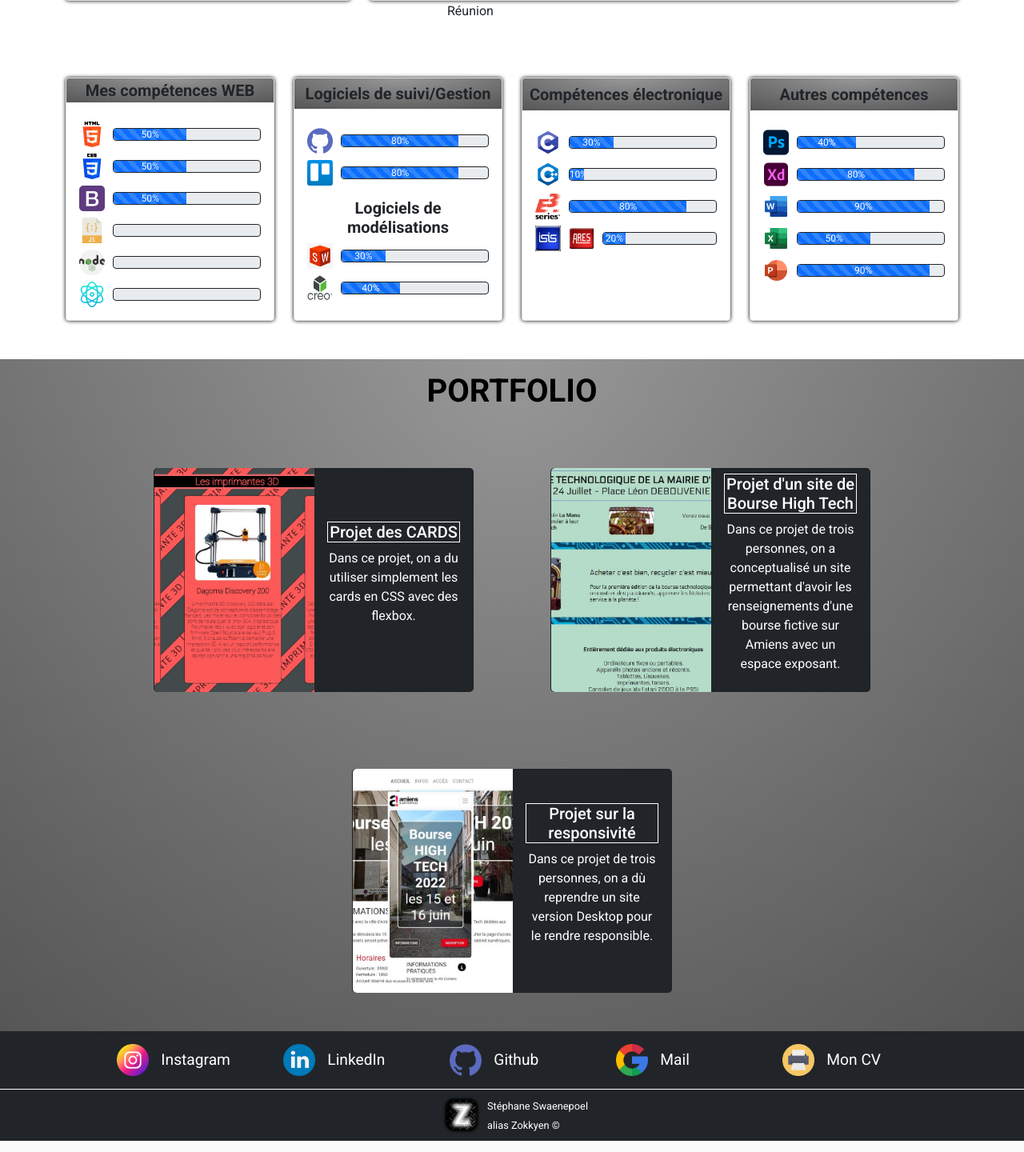
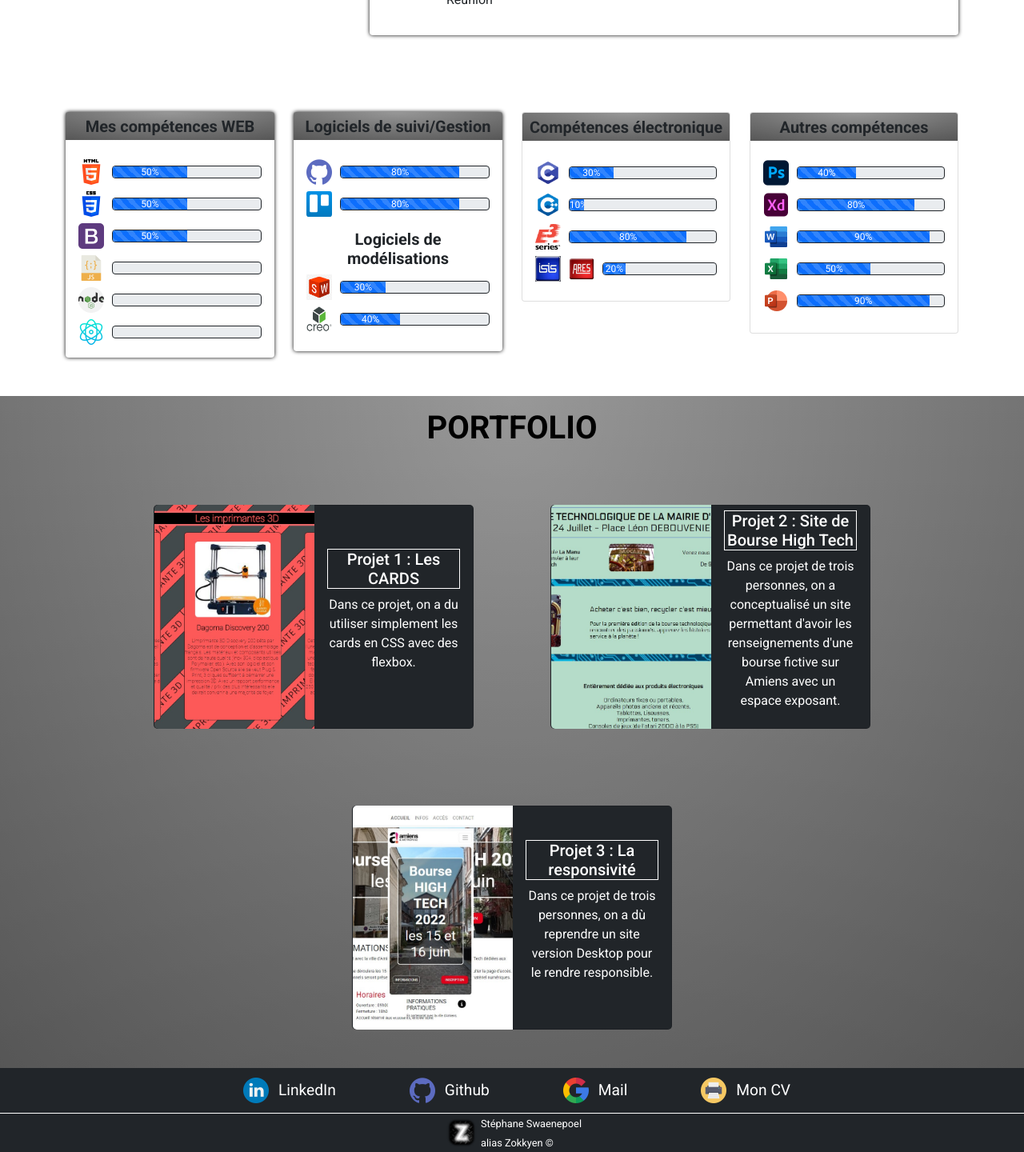
Before and after one commit to Zokkyen/CVNumerique, a PHP site: page / in a window 1280 px wide. Shown: the part 1458-2898 px from the top of the page at 80% size. Run offline with PHP 8.4, Linux system fonts and the light colour scheme.

Commit message:
Début de la maj des grid vers flex

```diff
--- a/assets/css/style.css
+++ b/assets/css/style.css
@@ -88,24 +98,28 @@
     .titleProfile {
         font-size: 3.0rem;
     }
+    .profilePict{
+        width: 20vh;
+        height: 20vh;
+    }
 }
 
 /* Partie Main */
 
 .MyCard {
-    box-shadow: 0 0 5px black;
-}
-
-.myLgCard {
-    box-shadow: 0 0 5px black;
-}
-
-.myCompCard {
+    position: relative;
+    display: flex;
+    flex-direction: column;
+    min-width: 0;
+    word-wrap: break-word;
+    background-color: #fff;
+    background-clip: border-box;
+    border-radius: 0.25rem;
     box-shadow: 0 0 5px black;
 }
 
 .card-img-top {
-    height: 5vh;
+    height: 35px;
     background: linear-gradient(to bottom, rgba(255,255,255,0.15) 0%, rgba(0,0,0,0.15) 100%), radial-gradient(at top center, rgba(255,255,255,0.40) 0%, rgba(0,0,0,0.40) 120%) #989898;
     background-blend-mode: multiply,multiply;
 }
@@ -115,25 +129,28 @@
 }
 
 @media (min-width: 768px) {
-    .MyCard {
+    .myPersoCards {
         height: 35vh;
     }
-    .myCompCard {
+    .myCompCards {
         height: 38vh;
     }
 }
 
 @media (min-width: 1200px) {
-    .myLgCard {
+    .myPersoCards {
+        height: 35vh;
+    }
+    .myLgCards {
         height: 77vh;
     }
 }
 
 @media (min-width: 1400px) {
-    .MyCard {
-        height: 32vh;
+    .myPersoCards {
+        height: 35vh;
     }
-    .myLgCard {
+    .myLgCards {
         height: 72vh;
     }
 }
@@ -254,10 +287,23 @@
 
 /* Partie Footer */
 
+.containerFullSocial {
+    display: flex;
+    flex-direction: row;
+    align-items: center;
+    justify-content: center;
+}
+
+.containSocial {
+    display: flex;
+    flex-direction: column;
+}
+
 .socialNetworkLogo{
     width: 5vh;
     height: 5vh;
-    margin-left: 30%;
+    margin-left: 1vh;
+    margin-right: 1vh;
 }
 
 .socialNetworkText{
@@ -265,30 +311,44 @@
     white-space: nowrap;
 }
 
+
+@media (min-width: 576px) {
+    .socialNetworkText {
+        font-size: 1.0rem;
+    }
+}
+
 @media (min-width: 768px) {
     .socialNetworkText {
         font-size: 1.0rem;
-        display: contents;
-    }
-    .socialNetworkLogo {
-        width: 4vh;
-        height: 4vh;
     }
 }
 
 @media (min-width: 992px) {
     .socialNetworkText {
         font-size: 1.2rem;
+        display: contents;
+
     }
-    .socialNetworkLogo {
-        width: 5vh;
-        height: 5vh;
+    .containSocial {
+        flex-direction: row;
+        margin-left: 5vh;
+        margin-right: 5vh;
     }
 }
 
+/* Partie de la signature */
+
+.containerSign {
+    display: flex;
+    flex-direction: row;
+    justify-content: center;
+    align-items: center;
+}
+
 .myLogo {
-    height: 8vh;
-    width: 8vh;
+    height: 6vh;
+    width: 6vh;
 }
 
 .myAlias {
--- a/index.html
+++ b/index.html
@@ -12,7 +12,7 @@
     <link rel="preconnect" href="https://fonts.gstatic.com" crossorigin>
     <link href="https://fonts.googleapis.com/css2?family=Roboto:wght@100;300;400;500;700;900&display=swap"
         rel="stylesheet">
-    <title>Développeur Web Stéphane Swaenepoel</title>
+    <title>CV Développeur Web Stéphane Swaenepoel</title>
     <link rel="shortcut icon" type="image/x-icon" href="assets/img/logo/logo.png"/>
     <meta name="description" content="Développeur Web et Web mobile à Amiens (Somme)"/>
 </head>
@@ -44,15 +44,14 @@
             </div>
         </nav>
 
-        <!-- En tête du site avec titre et photo -->
-        <div class="container-fluid">
-            <div class="row align-items-center">
-                <span class="mywallpaper position-relative"></span>
-                <div class="col-12 col-md-6 position-absolute colPictProfileResp">
-                    <img class="profile rounded-circle" src="assets/img/photo_cv.jpg" alt="Ma photo de profil">
+        <!-- Presentation Photo + Nom -->
+        <div class="container-fluid p-0">
+            <div class="mywallpaper">
+                <div>
+                    <img class="profilePict rounded-circle p-2" src="assets/img/photo_cv.jpg" alt="Ma photo de profil">
                 </div>
-                <div class="col-12 col-md-6 position-absolute colTextProfileResp">
-                    <h1 class="titleProfile">Stéphane Swaenepoel</h1>
+                <div>
+                    <h1 class="titleProfile p-2"><strong>Stéphane Swaenepoel</strong></h1>
                 </div>
             </div>
         </div>
@@ -79,7 +78,7 @@
 
                 <!-- Mes informations personnelles -->
                 <div class="col-10 col-sm-10 col-md-5 col-xl-3 my-5">
-                    <div class="card MyCard">
+                    <div class="MyCard myPersoCards">
                         <div class="d-flex card-img-top text-center justify-content-center align-items-center">
                                 <h3 class="card-title text-dark fs-5"><strong>Mes informations</strong></h3>
                         </div>
@@ -87,7 +86,10 @@
                             <ul>
                                 <li class="mb-2">30 ans</li>
                                 <li class="mb-2">80000 Amiens</li>
-                                <li class="mb-2">+33 6 10 50 15 92</li>
+                                <li class="mb-2" id="securedNumber">
+                                    <span id="falseNumber">+33 X XX XX XX XX</span>
+                                    <span id="trueNumber">+33 6 10 50 15 92</span>
+                                </li>
                                 <li>Permis B</li>
                             </ul>
                         </div>
@@ -96,7 +98,7 @@
 
                 <!-- Mon profil -->
                 <div class="col-10 col-sm-10 col-md-5 col-xl-3 my-5">
-                    <div class="card MyCard">
+                    <div class="MyCard myPersoCards">
                         <div class="d-flex card-img-top text-center justify-content-center align-items-center">
                             <h3 class="card-title text-dark fs-5"><strong>Mon profil</strong></h3>
                         </div>
@@ -114,7 +116,7 @@
 
                 <!-- Langues parlées -->
                 <div class="col-10 col-sm-10 col-md-5 col-xl-3 my-5">
-                    <div class="card MyCard">
+                    <div class="MyCard myPersoCards">
                         <div class="d-flex card-img-top text-center justify-content-center align-items-center">
                             <h3 class="card-title text-dark fs-5"><strong>Langues parlées</strong></h3>
                         </div>
@@ -129,7 +131,7 @@
 
                 <!-- Mes loisirs -->
                 <div class="col-10 col-sm-10 col-md-5 col-xl-3 my-5">
-                    <div class="card MyCard">
+                    <div class="MyCard myPersoCards">
                         <div class="d-flex card-img-top text-center justify-content-center align-items-center">
                             <h3 class="card-title text-dark fs-5"><strong>Mes loisirs</strong></h3>
                         </div>
@@ -154,7 +156,7 @@
 
                 <!-- Historique de formation -->
                 <div class="col-10 col-sm-10 col-md-10 col-xl-4 my-5">
-                    <div class="card myLgCard">
+                    <div class="MyCard myLgCard">
                         <div class="d-flex card-img-top text-center justify-content-center align-items-center">
                             <h3 class="card-title text-dark fs-5"><strong>Historique de formation</strong></h3>
                         </div>
@@ -175,7 +177,7 @@
 
                 <!-- Parcours professionnel -->
                 <div class="col-10 col-sm-10 col-md-10 col-xl-8 my-5">
-                    <div class="card myLgCard">
+                    <div class="MyCard myLgCard">
                         <div class="d-flex card-img-top text-center justify-content-center align-items-center">
                             <h3 class="card-title text-dark fs-5"><strong>Parcours professionnel</strong></h3>
                         </div>
@@ -232,7 +234,7 @@
 
                 <!-- Mes compétences WEB -->
                 <div class="col-10 col-sm-10 col-md-5 col-xl-3 my-5">
-                    <div class="card myCompCard">
+                    <div class="MyCard myCompCard">
                         <div class="d-flex card-img-top text-center justify-content-center align-items-center">
                             <h3 class="card-title text-dark fs-5"><strong>Mes compétences WEB</strong></h3>
                         </div>
@@ -319,7 +321,7 @@
 
                 <!-- Logiciels de suivi/gestion -->
                 <div class="col-10 col-sm-10 col-md-5 col-xl-3 my-5">
-                    <div class="card myCompCard">
+                    <div class="MyCard myCompCard">
                         <div class="d-flex card-img-top text-center justify-content-center align-items-center">
                             <h3 class="card-title text-dark fs-5"><strong>Logiciels de suivi/Gestion</strong></h3>
                         </div>
@@ -540,7 +542,7 @@
                                 </a>
                             </div>
                             <div class="card-body text-white">
-                                <h4 class="fs-5 border border-white">Projet des CARDS</h4>
+                                <h4 class="fs-5 border border-white">Projet 1 : Les CARDS</h4>
                                 <p> Dans ce projet, on a du utiliser simplement les cards en CSS avec des flexbox.</p>
                             </div>
                         </div>
@@ -555,7 +557,7 @@
                                 </a>
                             </div>
                             <div class="card-body text-white">
-                                <h4 class="fs-5 border border-white">Projet d'un site de Bourse High Tech</h4>
+                                <h4 class="fs-5 border border-white">Projet 2 : Site de Bourse High Tech</h4>
                                 <p> Dans ce projet de trois personnes, on a conceptualisé un site permettant d'avoir les renseignements d'une bourse fictive sur Amiens avec un espace exposant.</p>
                             </div>
                         </div>
@@ -570,7 +572,7 @@
                                 </a>
                             </div>
                             <div class="card-body text-white">
-                                <h4 class="fs-5 border border-white">Projet sur la responsivité</h4>
+                                <h4 class="fs-5 border border-white">Projet 3 : La responsivité</h4>
                                 <p> Dans ce projet de trois personnes, on a dù reprendre un site version Desktop pour le rendre responsible.</p>
                             </div>
                         </div>
@@ -586,102 +588,53 @@
     <footer>
 
         <!-- Bannière avec les réseaux sociaux et signature-->
-        <div class="container-fluid bg-dark">
+        <div class="container-fluid containerFullSocial bg-dark border-bottom border-white p-2">
 
             <!-- Réseaux sociaux -->
-            <div class="row justify-content-center border-bottom border-white p-3">
-
-                <!-- Instagram -->
-                <div class="col-2">
-                    <div class="row align-items-center">
-                        <div class="col-4">
-                            <a href="https://www.instagram.com/zokkyen/?hl=fr" target="_blank">
-                                <img class="socialNetworkLogo" src="assets/img/ico/instagram.png" alt="Instagram"
-                                    title="Mon Instagram">
-                            </a>
-                        </div>
-                        <div class="col-8">
-                            <span class="text-white socialNetworkText">Instagram</span>
-                        </div>
-                    </div>
-                </div>
-
-
-                <!-- Github -->
-                <div class="col-2">
-                    <div class="row align-items-center">
-                        <div class="col-4">
-                            <a href="https://www.linkedin.com/in/st%C3%A9phane-swaenepoel-6a730197/" target="_blank">
-                                <img class="socialNetworkLogo" src="assets/img/ico/linkedin.png" alt="LinkedIn"
+            <!-- LinkedIn -->
+            <div class="containSocial align-items-center">
+                <div><a href="https://www.linkedin.com/in/st%C3%A9phane-swaenepoel-6a730197/" target="_blank">
+                        <img class="socialNetworkLogo p-1" src="assets/img/ico/linkedin.png" alt="LinkedIn"
                             title="Mon LinkedIn">
-                            </a>
-                        </div>
-                        <div class="col-8">
-                            <span class="text-white socialNetworkText">LinkedIn</span>
-                        </div>
-                    </div>
+                    </a></div>
+                <div><span class="text-white socialNetworkText">LinkedIn</span></div>
             </div>
 
             <!-- Github -->
-                <div class="col-2">
-                    <div class="row align-items-center">
-                        <div class="col-4">
-                            <a href="https://github.com/Zokkyen" target="_blank">
-                                <img class="socialNetworkLogo" src="assets/img/ico/github.png" alt="Github"
+            <div class="containSocial align-items-center">
+                <div><a href="https://github.com/Zokkyen" target="_blank">
+                        <img class="socialNetworkLogo p-1" src="assets/img/ico/github.png" alt="Github"
                             title="Mon Github">
-                            </a>
-                        </div>
-                        <div class="col-8">
-                            <span class="text-white socialNetworkText">Github</span>
-                        </div>
-                    </div>
+                    </a></div>
+                <div><span class="text-white socialNetworkText">Github</span></div>
             </div>
 
-
             <!-- Mail Google -->
-                <div class="col-2">
-                    <div class="row align-items-center">
-                        <div class="col-4">
-                            <a href="mailto:stephane.swaenepoel@gmail.com">
-                                <img class="socialNetworkLogo" src="assets/img/ico/google.png" alt="Mail"
+            <div class="containSocial align-items-center">
+                <div><a href="mailto:stephane.swaenepoel@gmail.com">
+                        <img class="socialNetworkLogo p-1" src="assets/img/ico/google.png" alt="Mail"
                             title="Mon Mail Google">
-                            </a>
-                        </div>
-                        <div class="col-8">
-                            <span class="text-white socialNetworkText">Mail</span>
-                        </div>
-                    </div>
+                    </a></div>
+                <div><span class="text-white socialNetworkText">Mail</span></div>
             </div>
 
-
             <!-- Imprimer le CV -->
-                <div class="col-2">
-                    <div class="row align-items-center">
-                        <div class="col-4">
-                            <i onclick="window.open('assets/files/cv.pdf')">
-                                <img class="socialNetworkLogo" src="assets/img/ico/printer.png" alt="Mon CV"
+            <div class="containSocial align-items-center">
+                <div><i onclick="window.open('assets/files/cv.pdf')">
+                        <img class="socialNetworkLogo p-1" src="assets/img/ico/printer.png" alt="Mon CV"
                             title="Télécharger mon CV">
-                            </i>
-                        </div>
-                        <div class="col-8">
-                            <span class="text-white socialNetworkText">Mon CV</span>
-                        </div>
-                    </div>
-                </div>
-            </div>
+                    </i></div>
+                <div><span class="text-white socialNetworkText">Mon CV</span></div>
             </div>
 
-        <div class="container-fluid bg-dark">
-            <div class="d-flex flex-row justify-content-center align-items-center">
-                <div class="">
-                    <a href="#MyTop">
+        </div>
+
+        <!-- Signature Footer -->
+        <div class="container-fluid containerSign bg-dark">
+            <div><a href="#MyTop">
                     <img class="myLogo" src="assets/img/logo/logo.png" alt="Logo Zokkyen">
-                    </a>
-                </div>
-                <div class="">
-                    <span class="text-white myAlias">Stéphane Swaenepoel<br/>alias Zokkyen &copy;</span>
-                </div>
-            </div>
+                </a></div>
+            <div><span class="text-white myAlias">Stéphane Swaenepoel<br/>alias Zokkyen &copy;</span></div>
         </div>
 
     </footer>
```
Also changed, not shown: other parts of assets/css/style.css (+30 -4 lines). Lines whose indentation alone changed are shown as unchanged.
